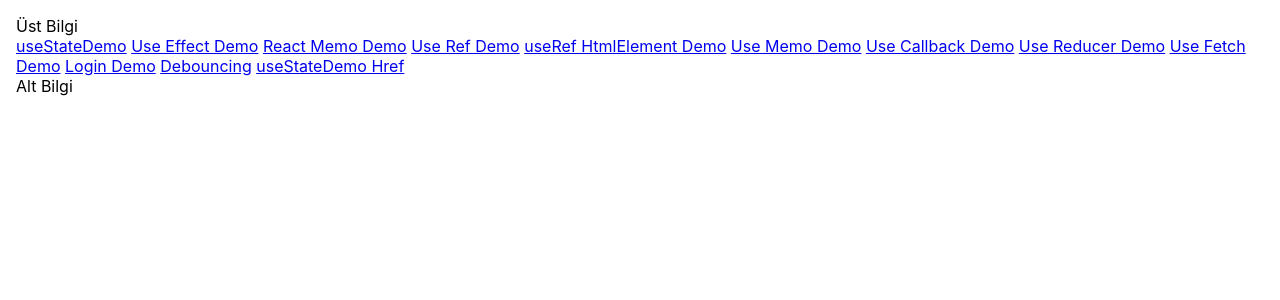
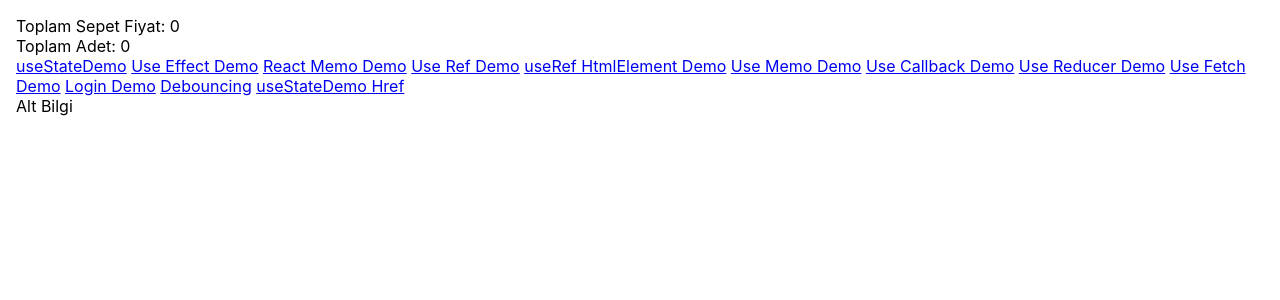
Before and after one commit to neominalsolutions/react-optimization01, a React (Create React App) app: page / in a window 1280 px wide. Shown: the top 300 px of the page. Built offline with nearby package versions, Linux system fonts and the light colour scheme.

Commit message:
CartContext

```diff
--- a/src/index.tsx
+++ b/src/index.tsx
@@ -4,6 +4,7 @@ import './index.css';
 import App from './App';
 import reportWebVitals from './reportWebVitals';
 import { BrowserRouter } from 'react-router-dom';
+import CartProvider from './pages/useContexts/CartProvider';
 
 const root = ReactDOM.createRoot(
 	document.getElementById('root') as HTMLElement
@@ -13,7 +14,10 @@ const root = ReactDOM.createRoot(
 root.render(
 	// <React.StrictMode>
 	<BrowserRouter>
-		<App />
+		<CartProvider>
+			{/* cartprovider altında ne kadar component varsa hepsi provider tanımından dolayı cart state görecektir. */}
+			<App />
+		</CartProvider>
 	</BrowserRouter>
 	// </React.StrictMode>
 );
--- a/src/layouts/SiteLayout.tsx
+++ b/src/layouts/SiteLayout.tsx
@@ -1,11 +1,22 @@
-import React from 'react';
+import React, { useContext } from 'react';
 import { Link, Outlet } from 'react-router-dom';
+import {
+	CartContext,
+	CartContextType,
+} from '../pages/useContexts/CartProvider';
 // rfce kısayolu ile component oluşturduk
 function SiteLayout() {
+	// burada state select edip state başka bir componente değişirken useContext hook ile yakalıyoruz. değişimi takibe alıp componentin yeniden yeni cart değerine göre render olmasını sağlıyoruz.
+	const { cart } = useContext(CartContext) as CartContextType;
+
 	return (
 		<div style={{ padding: '1rem' }}>
 			<>
-				<header>Üst Bilgi</header>
+				<header>
+					Toplam Sepet Fiyat: {cart.total}
+					<br></br>
+					Toplam Adet: {cart.items.length}
+				</header>
 				<nav>
 					<Link to="/useStateDemo">useStateDemo</Link>{' '}
 					<Link to="/useEffectDemo">Use Effect Demo</Link>{' '}
--- a/src/pages/debouncing/ProductSearchDemo.tsx
+++ b/src/pages/debouncing/ProductSearchDemo.tsx
@@ -1,10 +1,18 @@
 import axios from 'axios';
-import React, { useEffect, useMemo, useState } from 'react';
+import React, { useContext, useEffect, useMemo, useState } from 'react';
 import debounce from '../../utils/debounce';
+import {
+	CartContext,
+	CartContextType,
+	CartItem,
+} from '../useContexts/CartProvider';
 
 function ProductSearchDemo() {
 	const [products, setProducts] = useState<any[]>([]);
 	const [search, setSearch] = useState<string>('');
+
+	// dispatcher
+	const { addToCart } = useContext(CartContext) as CartContextType;
 
 	useEffect(() => {
 		loadData(); // search değiştiğinde api ye istek at
@@ -43,7 +51,25 @@ function ProductSearchDemo() {
 			<hr></hr>
 			<ul>
 				{products.map((item: any) => {
-					return <li key={item.ProductID}>{item.ProductName}</li>;
+					return (
+						<li key={item.ProductID}>
+							{item.ProductName}
+							<button
+								onClick={() => {
+									const data: CartItem = {
+										id: item.ProductID,
+										name: item.ProductName,
+										quantity: 1,
+										listprice: item.UnitPrice,
+									};
+									// cart state değişsin diye addtoCart action tetişkliyoruz. global state güncelleniyor.
+									addToCart(data);
+								}}
+							>
+								Sepete Ekle
+							</button>
+						</li>
+					);
 				})}
 			</ul>
 		</div>
--- /dev/null
+++ b/src/pages/useContexts/CartProvider.tsx
@@ -0,0 +1,77 @@
+// uygulama genelinden bu ortak state erişmemizi sağlayan yhapılara provider diyoruz.
+
+import { createContext, useState } from 'react';
+
+// /*
+// /* <CartProvider>
+// /* <Component>
+// /* </CartProvider>
+
+export type CartItem = {
+	id: number;
+	name: string;
+	quantity: number;
+	listprice: number;
+};
+
+export type CartState = {
+	items: CartItem[];
+	total: number;
+};
+
+// Reducer ActionType Burada ise Context içerisi yapılacak actionlar için ContextType açıyoruz.
+// yapılacak operasyonları belirtiyoruz
+export type CartContextType = {
+	addToCart: (item: CartItem) => void; // ACTION
+	removeFromCart: (id: number) => void; // ACTION
+	loadCartFromLocalStorage: () => void;
+	cart: CartState; // STATE
+};
+
+// global state yönetimini context ile yapıyoruz.
+export const CartContext = createContext<CartContextType | null>(null);
+
+function CartProvider({ children }: any) {
+	const [cart, setCart] = useState<CartState>({ items: [], total: 0 });
+
+	const addToCart = (item: CartItem) => {
+		cart.items = [...cart.items, item];
+
+		let total = 0;
+		cart.items.forEach((item: CartItem) => {
+			total += item.quantity * item.listprice;
+		});
+
+		cart.total = total;
+
+		setCart({ ...cart });
+	};
+
+	const removeFromCart = (id: number) => {
+		cart.items = [...cart.items.filter((x) => x.id !== id)];
+
+		let total = 0;
+		cart.items.forEach((item: CartItem) => {
+			total += item.quantity * item.listprice;
+		});
+
+		cart.total = total;
+
+		setCart({ ...cart });
+	};
+
+	const loadCartFromLocalStorage = () => {
+		const exists = localStorage.getItem('cart');
+		setCart({ ...cart });
+	};
+
+	return (
+		<CartContext.Provider
+			value={{ addToCart, removeFromCart, loadCartFromLocalStorage, cart }}
+		>
+			{children}
+		</CartContext.Provider>
+	);
+}
+
+export default CartProvider;
```
Also changed, not shown: src/pages/useContexts/useContextDemo.tsx (added, +12 -0 lines), public/docs/GLOBALSTATE.png (added).
